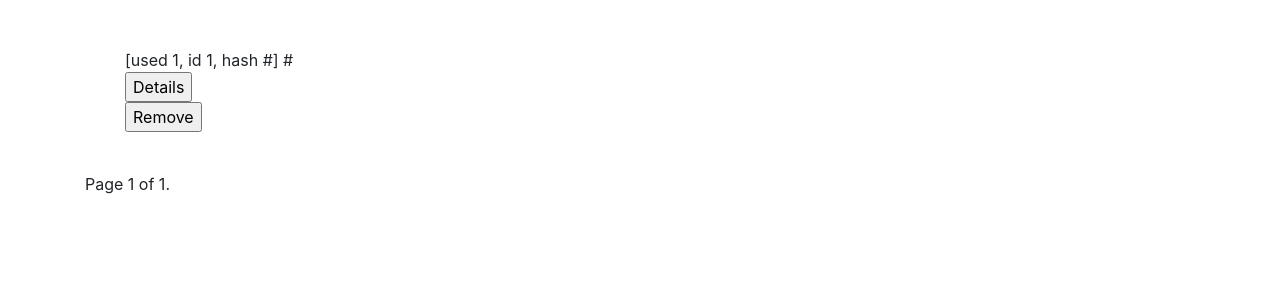
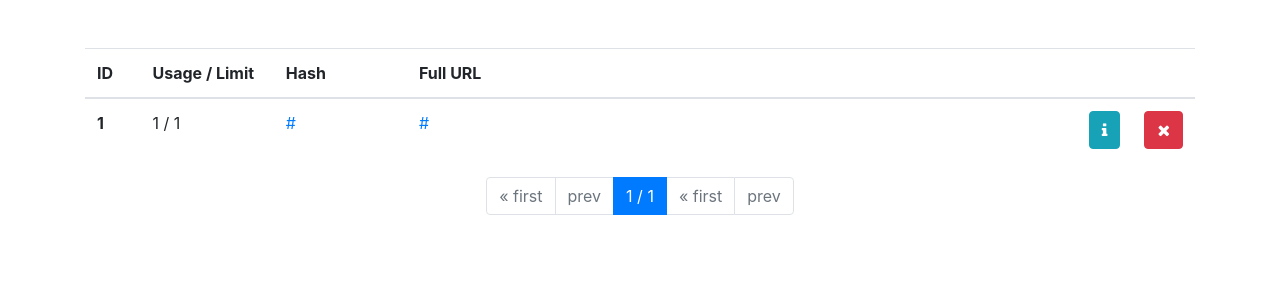
Before and after one commit to DikiyCoding/HyperCut, a Django app: page /all-list/ in a window 1280 px wide. Shown: the part 56-356 px from the top of the page. Run offline with Django 3.2, Linux system fonts and the light colour scheme; tables that the repository leaves empty hold one stand-in row (values such as "Sample post"); some libraries are stand-ins or nearby versions.

Commit message:
add BS4 to all-list pages

```diff
--- a/UrlCut/templates/urlcut/all_links.html
+++ b/UrlCut/templates/urlcut/all_links.html
@@ -1,48 +1,96 @@
 {% extends 'urlcut/base.html' %}
+
+{% block head_css_page %}
+    <link rel="stylesheet" href="https://stackpath.bootstrapcdn.com/font-awesome/4.7.0/css/font-awesome.min.css" integrity="sha384-wvfXpqpZZVQGK6TAh5PVlGOfQNHSoD2xbE+QkPxCAFlNEevoEH3Sl0sibVcOQVnN" crossorigin="anonymous">
+{% endblock head_css_page %}
 
 {% block title %}All List{% endblock %}
 
 {% block content %}
 
     {# Display all the links in this pagination chunk... #}
-    <ul style="list-style-type:none;">
-    {% for url_pair in object_list %}
-        <li title="{{url_pair.full_url}}">
-            {# Metadata... #}
-            [used {{ url_pair.usage_count }}, id {{ url_pair.id }}, hash {{ url_pair.short_url }}]
-            {{ url_pair.full_url|truncatechars:"60" }}
+    <table class="table">
+        <thead>
+        <tr>
+            <th>ID</th>
+            <th>Usage / Limit</th>
+            <th>Hash</th>
+            <th>Full URL</th>
+            <th></th>
+            <th></th>
+        </tr>
+        </thead>
 
-            {# Details link-button... #}
-            <form method="get" action="{% url 'detail' url_pair.id %}">
-                <input type="submit" value="Details">
-            </form>
+        <tbody>
+        {% for url_pair in object_list %}
+        <tr>
+            {# ID... #}
+            <td style="width: 5%">
+                <strong>{{ url_pair.id }}</strong>
+            </td>
 
-            {# Remove link-button... #}
-            <form method="post" action="{% url 'remove' url_pair.id %}">
-                <input type="submit" value="Remove">
-            </form>
+            {# Usage count / limit (or infinity)... #}
+            <td style="width: 12%">
+                {{ url_pair.usage_count }} /
+                {% if url_pair.usage_count_limit < 0 %}∞{% else %}{{ url_pair.usage_count_limit }}{% endif %}
+            </td>
+
+            {# Short URL / Hash... #}
+            <td style="width: 12%" title="{{ request.get_host }}/{{ url_pair.short_url }}">
+                <a href="{{ request.get_host }}/{{ url_pair.short_url }}">{{ url_pair.short_url }}</a>
+            </td>
+
+            {# Full URL... #}
+            <td  title="{{ url_pair.full_url }}">
+                <a href="{{ url_pair.full_url }}">{{ url_pair.full_url|truncatechars:"60" }}</a>
+            </td>
+
+            {# Details button... #}
+            <td style="width: 2%">
+                <form method="get" action="{% url 'detail' url_pair.id %}">
+                    <button type="submit" class="btn btn-info">
+                        <span class="fa fa-info"></span>
+                        <span class="sr-only">info</span>
+                    </button>
+                </form>
+            </td>
+
+            {# Remove button... #}
+            <td style="width: 2%">
+                <form method="post" action="{% url 'remove' url_pair.id %}">
+                    <button type="submit" class="btn btn-danger">
+                        <span class="fa fa-remove"></span>
+                        <span class="sr-only">remove</span>
+                    </button>
+                </form>
+            </td>
+
+        </tr>
+        {% endfor %}
+        </tbody>
+    </table>
+
+    {# Django-based pagination... #}
+    <ul class="pagination pagination-circle justify-content-center">
+        {% if page_obj.has_previous %}
+            <li class="page-item"><a class="page-link" href="?page=1">&laquo; first</a></li>
+            <li class="page-item"><a class="page-link" href="?page={{ page_obj.previous_page_number }}">prev</a></li>
+        {% else %}
+            <li class="page-item disabled"><a class="page-link" href="?page=1">&laquo; first</a></li>
+            <li class="page-item disabled"><a class="page-link" href="?page=1">prev</a></li>
+        {% endif %}
+
+        <li class="page-item active">
+            <a class="page-link">{{ page_obj.number }} / {{ page_obj.paginator.num_pages }}</a>
         </li>
-        <br>
-    {% endfor %}
+
+        {% if page_obj.has_next %}
+            <li class="page-item"><a class="page-link" href="?page={{ page_obj.next_page_number }}">next</a></li>
+            <li class="page-item"><a class="page-link" href="?page={{ page_obj.paginator.num_pages }}">last &raquo;</a></li>
+        {% else %}
+            <li class="page-item disabled"><a class="page-link" href="?page={{ page_obj.paginator.num_pages }}">&laquo; first</a></li>
+            <li class="page-item disabled"><a class="page-link" href="?page={{ page_obj.paginator.num_pages }}">prev</a></li>
+        {% endif %}
     </ul>
 
-    {# Django-based pagination... #}
-    <div class="pagination">
-        <span class="step-links">
-            {% if page_obj.has_previous %}
-                <a href="?page=1">&laquo; first</a>
-                <a href="?page={{ page_obj.previous_page_number }}">prev</a>
-            {% endif %}
-
-            <span class="current">
-                Page {{ page_obj.number }} of {{ page_obj.paginator.num_pages }}.
-            </span>
-
-            {% if page_obj.has_next %}
-                <a href="?page={{ page_obj.next_page_number }}">next</a>
-                <a href="?page={{ page_obj.paginator.num_pages }}">last &raquo;</a>
-            {% endif %}
-        </span>
-    </div>
-
 {% endblock %}
```
